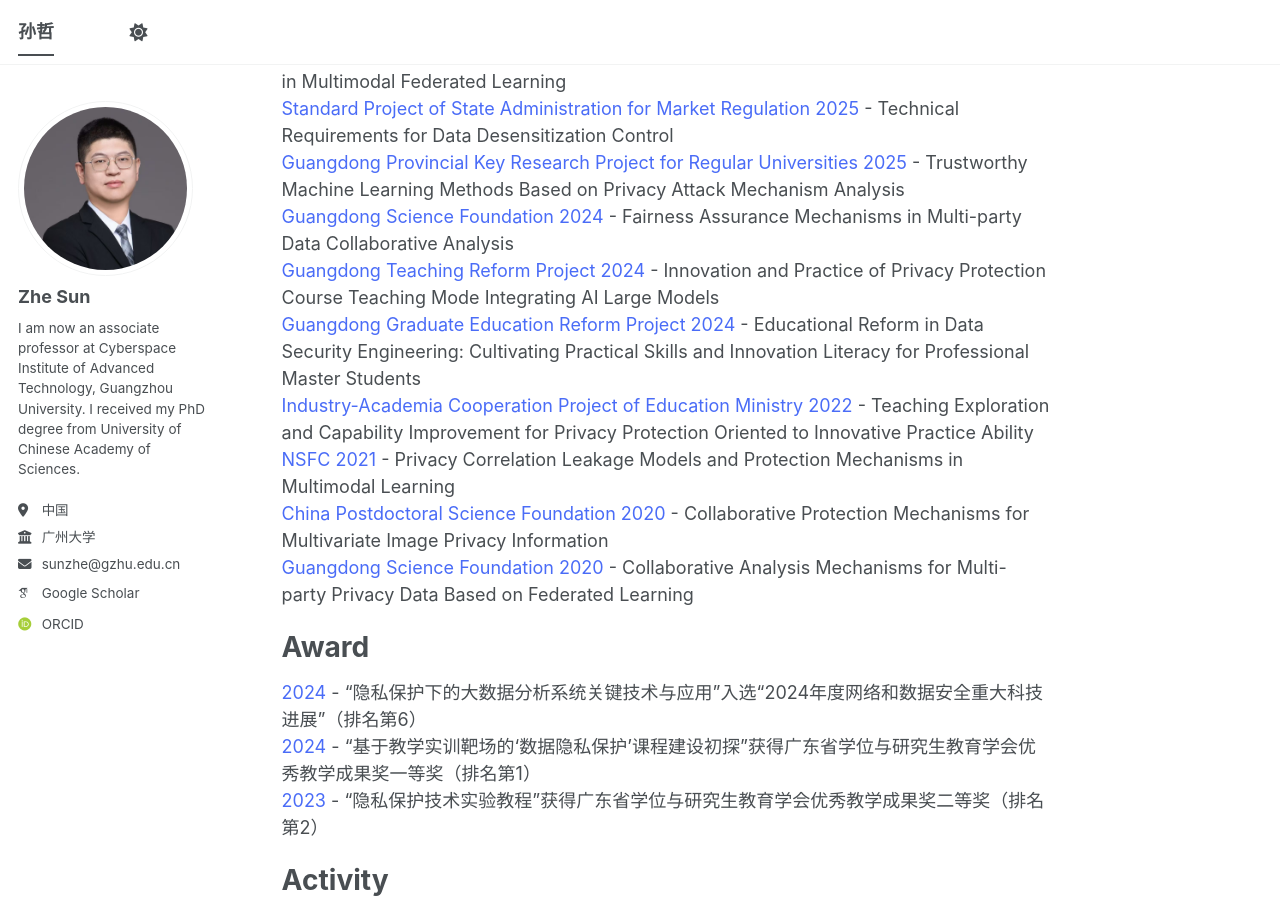
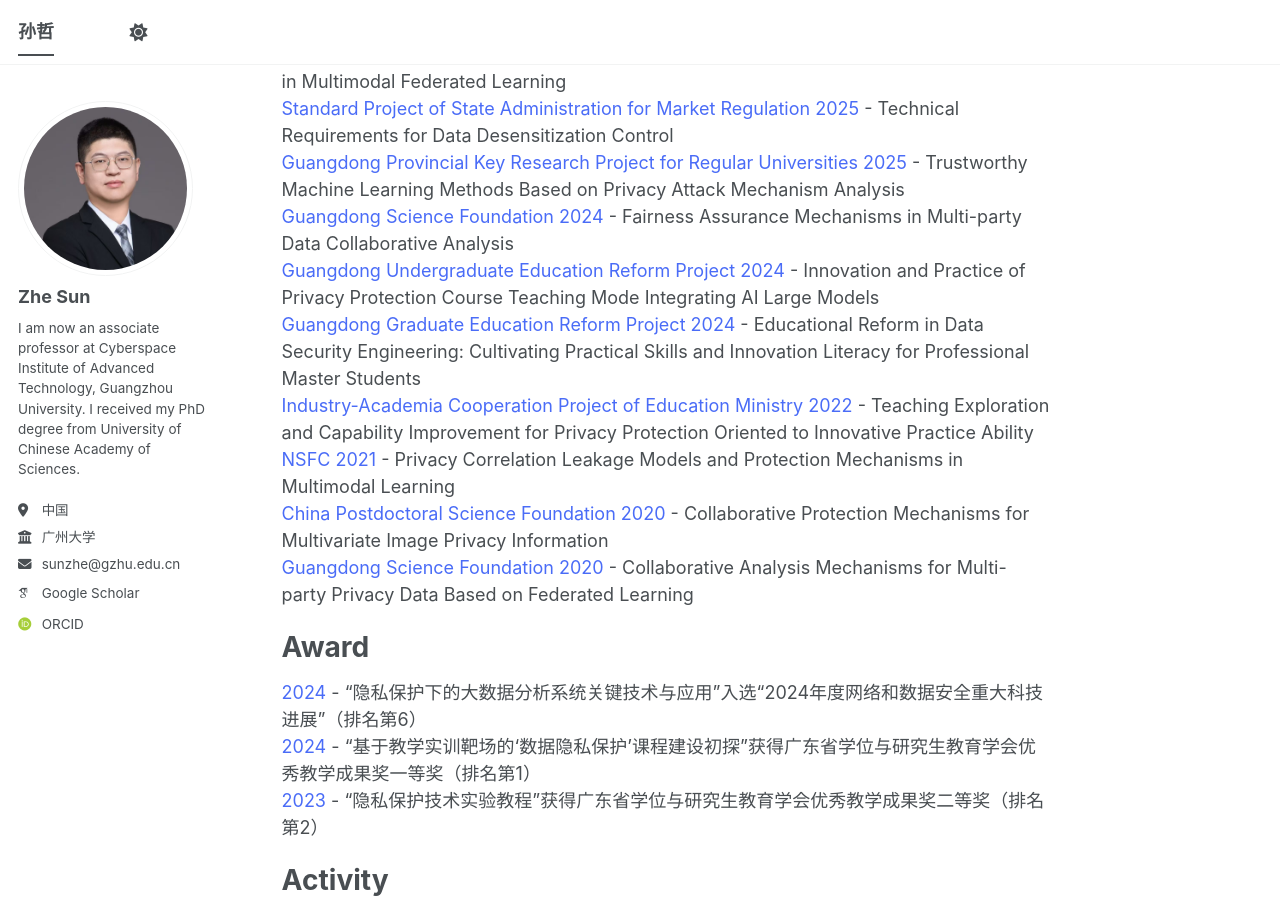
Before and after one commit to ZheSun208/ZheSun208.github.io, a Jekyll site: the page built from _pages/about.md, in a window 1280 px wide and 900 px high, scrolled down 1419 px. Built offline with Jekyll 4.4.1, drawn with Linux system fonts in a browser that asks for light colours; some web fonts are replaced; a script bundle is joined from its source files by our own code; library files that are not in the unit come from our copies.

Commit message:
Update about.md

```diff
--- a/_pages/about.md
+++ b/_pages/about.md
@@ -52,7 +52,7 @@ Research Grant
 <span style="color:#4a6cf7;">Standard Project of State Administration for Market Regulation 2025</span> - Technical Requirements for Data Desensitization Control
 <span style="color:#4a6cf7;">Guangdong Provincial Key Research Project for Regular Universities 2025</span> - Trustworthy Machine Learning Methods Based on Privacy Attack Mechanism Analysis
 <span style="color:#4a6cf7;">Guangdong Science Foundation 2024</span> - Fairness Assurance Mechanisms in Multi-party Data Collaborative Analysis
-<span style="color:#4a6cf7;">Guangdong Teaching Reform Project 2024</span> - Innovation and Practice of Privacy Protection Course Teaching Mode Integrating AI Large Models
+<span style="color:#4a6cf7;">Guangdong Undergraduate Education Reform Project 2024</span> - Innovation and Practice of Privacy Protection Course Teaching Mode Integrating AI Large Models
 <span style="color:#4a6cf7;">Guangdong Graduate Education Reform Project 2024</span> - Educational Reform in Data Security Engineering: Cultivating Practical Skills and Innovation Literacy for Professional Master Students
 <span style="color:#4a6cf7;">Industry-Academia Cooperation Project of Education Ministry 2022</span> - Teaching Exploration and Capability Improvement for Privacy Protection Oriented to Innovative Practice Ability
 <span style="color:#4a6cf7;">NSFC 2021</span> - Privacy Correlation Leakage Models and Protection Mechanisms in Multimodal Learning
```
